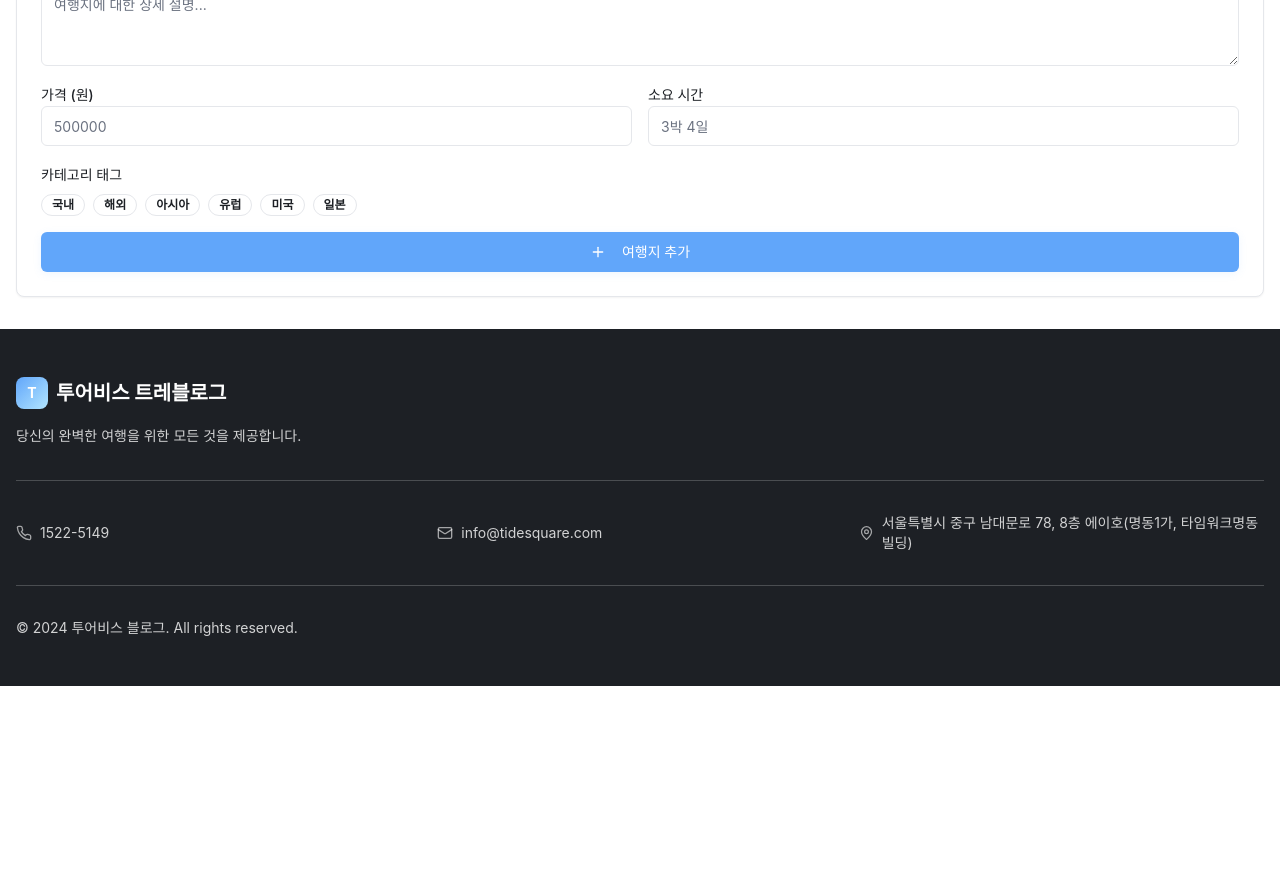
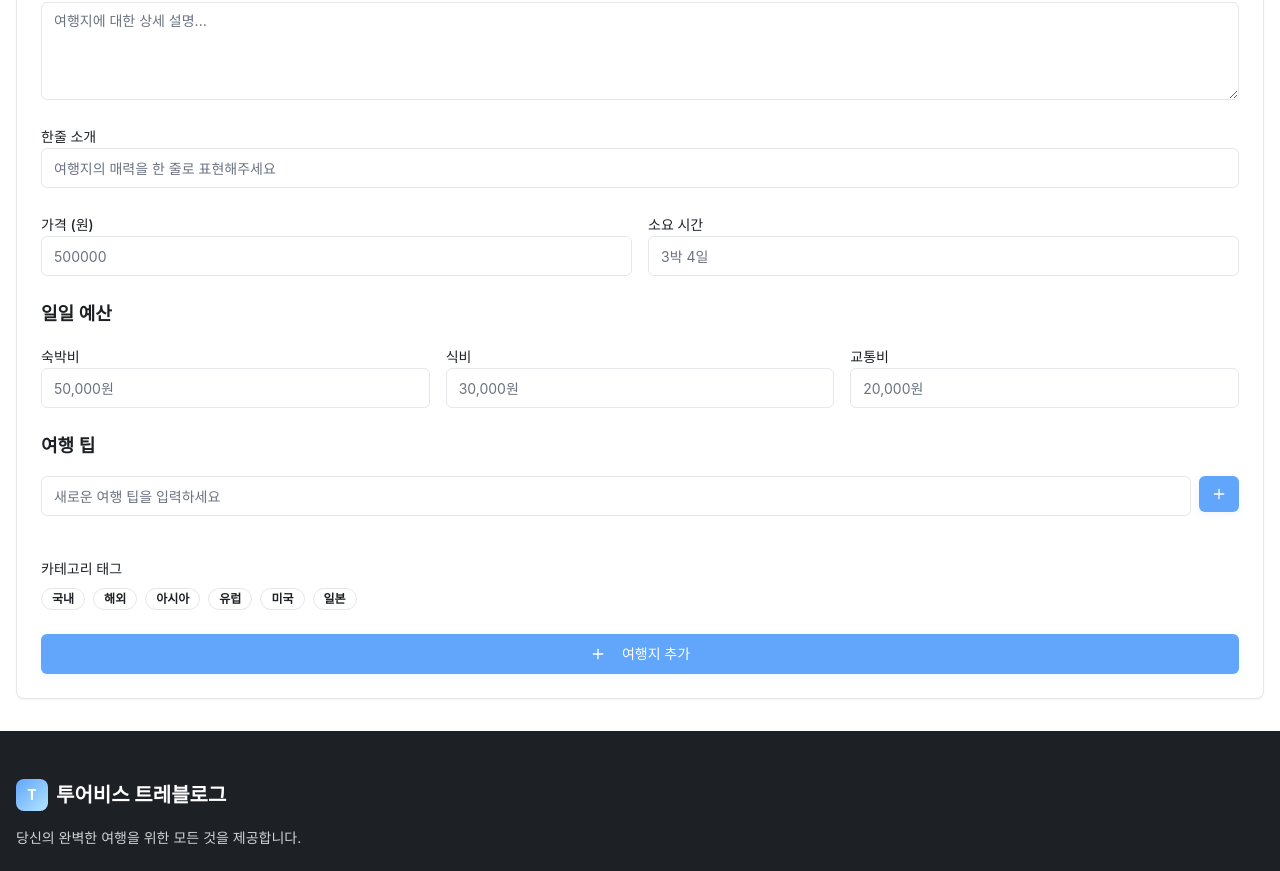
Before and after one commit to Rebecca-kil/tourvis-wanderlust-chronicles, a React (Vite) app: page /admin in a window 1280 px wide. Shown: the part 580-1451 px from the top of the page. Before the commit the page ends 1266 px from the top, so only its background shows below. Built offline with nearby package versions, Linux system fonts and the light colour scheme; a web font is replaced by a local one.

Commit message:
feat: Enable admin panel data management
Update the admin panel to allow direct editing and management of data displayed in the "Travel Destination -> Details" section. Ensure changes are reflected in the output.

```diff
--- a/src/components/admin/DataTable.tsx
+++ b/src/components/admin/DataTable.tsx
@@ -1,6 +1,6 @@
 
 import { useState } from "react";
-import { Edit, Eye, Trash2 } from "lucide-react";
+import { Edit, Eye, Trash2, Plus, X } from "lucide-react";
 import { Button } from "@/components/ui/button";
 import { Card, CardContent, CardHeader, CardTitle } from "@/components/ui/card";
 import { Table, TableBody, TableCell, TableHead, TableHeader, TableRow } from "@/components/ui/table";
@@ -25,6 +25,7 @@ export const DataTable = ({ data, type, onUpdate, onDelete }: DataTableProps) =>
   const [selectedItem, setSelectedItem] = useState<any>(null);
   const [isEditing, setIsEditing] = useState(false);
   const [editData, setEditData] = useState<any>({});
+  const [newTip, setNewTip] = useState("");
 
   const handleEdit = (item: any) => {
     setSelectedItem(item);
@@ -55,6 +56,22 @@ export const DataTable = ({ data, type, onUpdate, onDelete }: DataTableProps) =>
         description: "데이터가 성공적으로 삭제되었습니다.",
       });
     }
+  };
+
+  const addTravelTip = () => {
+    if (newTip.trim() && editData.travelTips) {
+      const updatedTips = [...(editData.travelTips || []), newTip.trim()];
+      setEditData({ ...editData, travelTips: updatedTips });
+      setNewTip("");
+    } else if (newTip.trim()) {
+      setEditData({ ...editData, travelTips: [newTip.trim()] });
+      setNewTip("");
+    }
+  };
+
+  const removeTravelTip = (tipToRemove: string) => {
+    const updatedTips = editData.travelTips?.filter((tip: string) => tip !== tipToRemove) || [];
+    setEditData({ ...editData, travelTips: updatedTips });
   };
 
   const getColumns = () => {
@@ -154,6 +171,93 @@ export const DataTable = ({ data, type, onUpdate, onDelete }: DataTableProps) =>
                 value={editData.duration || ''}
                 onChange={(e) => setEditData({ ...editData, duration: e.target.value })}
               />
+            </div>
+            <div>
+              <Label htmlFor="edit-quick-info">한줄 소개</Label>
+              <Input
+                id="edit-quick-info"
+                value={editData.quickInfo || ''}
+                onChange={(e) => setEditData({ ...editData, quickInfo: e.target.value })}
+              />
+            </div>
+
+            {/* Daily Budget Section */}
+            <div className="space-y-2">
+              <Label className="font-semibold">일일 예산</Label>
+              <div className="grid grid-cols-1 gap-2">
+                <div>
+                  <Label htmlFor="edit-accommodation">숙박비</Label>
+                  <Input
+                    id="edit-accommodation"
+                    value={editData.dailyBudget?.accommodation || ''}
+                    onChange={(e) => setEditData({
+                      ...editData,
+                      dailyBudget: {
+                        ...editData.dailyBudget,
+                        accommodation: e.target.value
+                      }
+                    })}
+                    placeholder="50,000원"
+                  />
+                </div>
+                <div>
+                  <Label htmlFor="edit-food">식비</Label>
+                  <Input
+                    id="edit-food"
+                    value={editData.dailyBudget?.food || ''}
+                    onChange={(e) => setEditData({
+                      ...editData,
+                      dailyBudget: {
+                        ...editData.dailyBudget,
+                        food: e.target.value
+                      }
+                    })}
+                    placeholder="30,000원"
+                  />
+                </div>
+                <div>
+                  <Label htmlFor="edit-transport">교통비</Label>
+                  <Input
+                    id="edit-transport"
+                    value={editData.dailyBudget?.transport || ''}
+                    onChange={(e) => setEditData({
+                      ...editData,
+                      dailyBudget: {
+                        ...editData.dailyBudget,
+                        transport: e.target.value
+                      }
+                    })}
+                    placeholder="20,000원"
+                  />
+                </div>
+              </div>
+            </div>
+
+            {/* Travel Tips Section */}
+            <div className="space-y-2">
+              <Label className="font-semibold">여행 팁</Label>
+              <div className="flex gap-2">
+                <Input
+                  value={newTip}
+                  onChange={(e) => setNewTip(e.target.value)}
+                  placeholder="새로운 여행 팁"
+                  onKeyPress={(e) => e.key === 'Enter' && (e.preventDefault(), addTravelTip())}
+                />
+                <Button type="button" onClick={addTravelTip} size="sm">
+                  <Plus className="w-4 h-4" />
+                </Button>
+              </div>
+              <div className="flex flex-wrap gap-2">
+                {editData.travelTips?.map((tip: string, index: number) => (
+                  <Badge key={index} variant="secondary" className="flex items-center gap-1">
+                    {tip}
+                    <X
+                      className="w-3 h-3 cursor-pointer hover:text-red-500"
+                      onClick={() => removeTravelTip(tip)}
+                    />
+                  </Badge>
+                ))}
+              </div>
             </div>
           </>
         )}
@@ -264,10 +368,45 @@ export const DataTable = ({ data, type, onUpdate, onDelete }: DataTableProps) =>
           </div>
         )}
 
+        {selectedItem.quickInfo && (
+          <div>
+            <Label className="font-semibold">한줄 소개</Label>
+            <p className="mt-1">{selectedItem.quickInfo}</p>
+          </div>
+        )}
+
         <div>
           <Label className="font-semibold">설명</Label>
           <p className="mt-1">{selectedItem.description}</p>
         </div>
+
+        {selectedItem.dailyBudget && (
+          <div>
+            <Label className="font-semibold">일일 예산</Label>
+            <div className="mt-1 space-y-1">
+              {selectedItem.dailyBudget.accommodation && (
+                <p className="text-sm">숙박비: {selectedItem.dailyBudget.accommodation}</p>
+              )}
+              {selectedItem.dailyBudget.food && (
+                <p className="text-sm">식비: {selectedItem.dailyBudget.food}</p>
+              )}
+              {selectedItem.dailyBudget.transport && (
+                <p className="text-sm">교통비: {selectedItem.dailyBudget.transport}</p>
+              )}
+            </div>
+          </div>
+        )}
+
+        {selectedItem.travelTips && selectedItem.travelTips.length > 0 && (
+          <div>
+            <Label className="font-semibold">여행 팁</Label>
+            <ul className="mt-1 space-y-1">
+              {selectedItem.travelTips.map((tip: string, index: number) => (
+                <li key={index} className="text-sm">• {tip}</li>
+              ))}
+            </ul>
+          </div>
+        )}
 
         {selectedItem.tags && selectedItem.tags.length > 0 && (
           <div>
--- a/src/pages/Admin.tsx
+++ b/src/pages/Admin.tsx
@@ -52,11 +52,29 @@ const Admin = () => {
   });
   const [selectedTags, setSelectedTags] = useState<string[]>([]);
 
+  // Travel tips state
+  const [travelTips, setTravelTips] = useState<string[]>([]);
+  const [newTip, setNewTip] = useState("");
+
   const handleSubmit = (e: React.FormEvent, contentType: string) => {
     e.preventDefault();
     const formData = new FormData(e.target as HTMLFormElement);
 
     if (contentType === "여행지") {
+      // Parse daily budget if provided
+      let dailyBudget = undefined;
+      const accommodation = formData.get('dest-accommodation') as string;
+      const food = formData.get('dest-food') as string;
+      const transport = formData.get('dest-transport') as string;
+
+      if (accommodation || food || transport) {
+        dailyBudget = {
+          accommodation: accommodation || "",
+          food: food || "",
+          transport: transport || ""
+        };
+      }
+
       addDestination({
         title: formData.get('dest-title') as string,
         city: formData.get('dest-city') as string,
@@ -64,8 +82,14 @@ const Admin = () => {
         description: formData.get('dest-description') as string,
         price: formData.get('dest-price') ? Number(formData.get('dest-price')) : undefined,
         duration: formData.get('dest-duration') as string || undefined,
+        quickInfo: formData.get('dest-quick-info') as string || undefined,
+        travelTips: travelTips.length > 0 ? travelTips : undefined,
+        dailyBudget,
         tags: selectedTags
       });
+
+      // Reset travel tips
+      setTravelTips([]);
     } else if (contentType === "가이드") {
       const contentText = formData.get('guide-content') as string;
       const tipsText = formData.get('guide-tips') as string;
@@ -121,6 +145,7 @@ const Admin = () => {
     }
 
     setSelectedTags([]);
+    setTravelTips([]);
     (e.target as HTMLFormElement).reset();
 
     toast({
@@ -158,6 +183,17 @@ const Admin = () => {
     );
   };
 
+  const addTravelTip = () => {
+    if (newTip.trim() && !travelTips.includes(newTip.trim())) {
+      setTravelTips(prev => [...prev, newTip.trim()]);
+      setNewTip("");
+    }
+  };
+
+  const removeTravelTip = (tipToRemove: string) => {
+    setTravelTips(prev => prev.filter(tip => tip !== tipToRemove));
+  };
+
   return (
     <div className="min-h-screen">
       <TravelHeader />
@@ -183,14 +219,14 @@ const Admin = () => {
             <TabsTrigger value="manage">데이터 관리</TabsTrigger>
           </TabsList>
 
-          {/* Destinations Form */}
+          {/* Enhanced Destinations Form */}
           <TabsContent value="destinations">
             <Card>
               <CardHeader>
                 <CardTitle>새 여행지 추가</CardTitle>
               </CardHeader>
               <CardContent>
-                <form onSubmit={(e) => handleSubmit(e, "여행지")} className="space-y-4">
+                <form onSubmit={(e) => handleSubmit(e, "여행지")} className="space-y-6">
                   <div className="grid grid-cols-1 md:grid-cols-2 gap-4">
                     <div>
                       <Label htmlFor="dest-title">제목</Label>
@@ -201,14 +237,22 @@ const Admin = () => {
                       <Input id="dest-city" name="dest-city" placeholder="서울, 대한민국" required />
                     </div>
                   </div>
+
                   <div>
                     <Label htmlFor="dest-image">이미지 URL</Label>
                     <Input id="dest-image" name="dest-image" type="url" placeholder="https://example.com/image.jpg" required />
                   </div>
+
                   <div>
                     <Label htmlFor="dest-description">설명</Label>
-                    <Textarea id="dest-description" name="dest-description" placeholder="여행지에 대한 상세 설명..." required />
+                    <Textarea id="dest-description" name="dest-description" placeholder="여행지에 대한 상세 설명..." rows={4} required />
                   </div>
+
+                  <div>
+                    <Label htmlFor="dest-quick-info">한줄 소개</Label>
+                    <Input id="dest-quick-info" name="dest-quick-info" placeholder="여행지의 매력을 한 줄로 표현해주세요" />
+                  </div>
+
                   <div className="grid grid-cols-1 md:grid-cols-2 gap-4">
                     <div>
                       <Label htmlFor="dest-price">가격 (원)</Label>
@@ -219,6 +263,53 @@ const Admin = () => {
                       <Input id="dest-duration" name="dest-duration" placeholder="3박 4일" />
                     </div>
                   </div>
+
+                  {/* Daily Budget Section */}
+                  <div className="space-y-4">
+                    <Label className="text-lg font-semibold">일일 예산</Label>
+                    <div className="grid grid-cols-1 md:grid-cols-3 gap-4">
+                      <div>
+                        <Label htmlFor="dest-accommodation">숙박비</Label>
+                        <Input id="dest-accommodation" name="dest-accommodation" placeholder="50,000원" />
+                      </div>
+                      <div>
+                        <Label htmlFor="dest-food">식비</Label>
+                        <Input id="dest-food" name="dest-food" placeholder="30,000원" />
+                      </div>
+                      <div>
+                        <Label htmlFor="dest-transport">교통비</Label>
+                        <Input id="dest-transport" name="dest-transport" placeholder="20,000원" />
+                      </div>
+                    </div>
+                  </div>
+
+                  {/* Travel Tips Section */}
+                  <div className="space-y-4">
+                    <Label className="text-lg font-semibold">여행 팁</Label>
+                    <div className="flex gap-2">
+                      <Input
+                        value={newTip}
+                        onChange={(e) => setNewTip(e.target.value)}
+                        placeholder="새로운 여행 팁을 입력하세요"
+                        onKeyPress={(e) => e.key === 'Enter' && (e.preventDefault(), addTravelTip())}
+                      />
+                      <Button type="button" onClick={addTravelTip} size="sm">
+                        <Plus className="w-4 h-4" />
+                      </Button>
+                    </div>
+                    <div className="flex flex-wrap gap-2">
+                      {travelTips.map((tip, index) => (
+                        <Badge key={index} variant="secondary" className="flex items-center gap-1">
+                          {tip}
+                          <X
+                            className="w-3 h-3 cursor-pointer hover:text-red-500"
+                            onClick={() => removeTravelTip(tip)}
+                          />
+                        </Badge>
+                      ))}
+                    </div>
+                  </div>
+
                   <div>
                     <Label>카테고리 태그</Label>
                     <div className="flex flex-wrap gap-2 mt-2">
@@ -234,6 +325,7 @@ const Admin = () => {
                       ))}
                     </div>
                   </div>
+
                   <Button type="submit" className="w-full">
                     <Plus className="w-4 h-4 mr-2" />
                     여행지 추가
```
